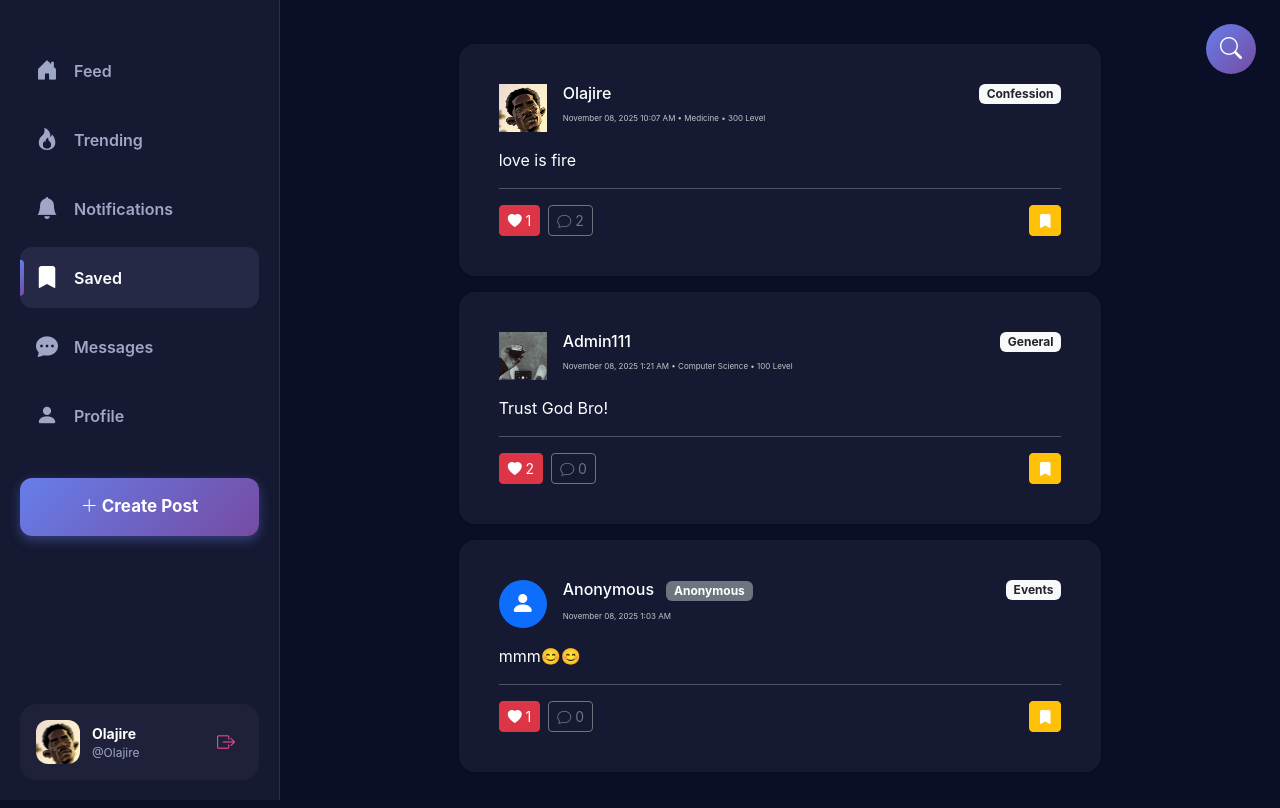
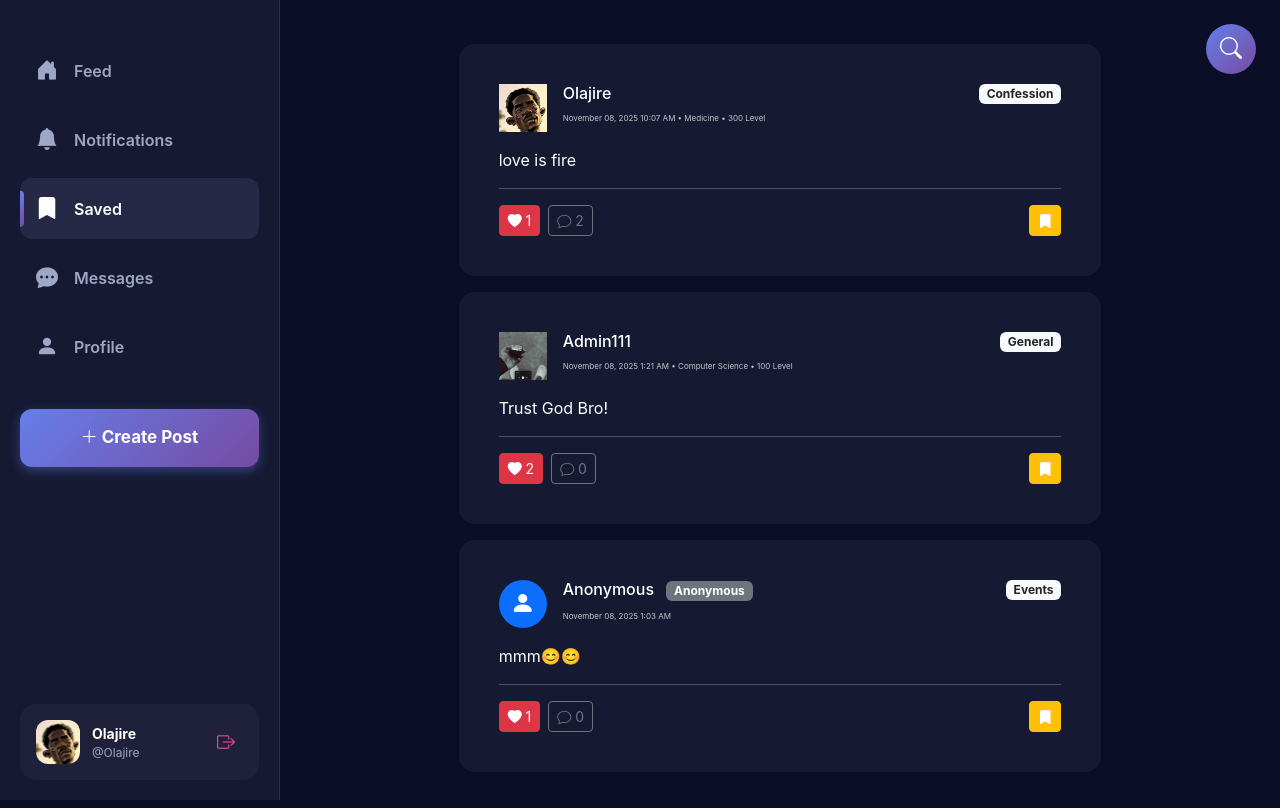
Before and after one commit to olajireyy/feed, a Django app: page /bookmarks/ in a window 1280 px wide. Run offline with Django 5.2, Linux system fonts and the light colour scheme; a user stored in the database is signed in; data comes from the database, SQL or seed files in the repository.

Commit message:
before more

```diff
--- a/templates/general_base.html
+++ b/templates/general_base.html
@@ -613,15 +613,7 @@
               <i class="bi bi-house-door-fill"></i> Feed
             </a>
           </li>
-          <li class="nav-item">
-            <a
-              href="{% url 'trending' %}"
-              class="nav-link {% if request.path == '/trending/' %}active{% endif %}"
-            >
-              <i class="bi bi-fire"></i>
-              <span>Trending</span>
-            </a>
-          </li>
+
           <li class="nav-item">
             <a
               href="{% url 'notifications' %}"
@@ -784,12 +776,6 @@
         <i class="bi bi-house-door-fill"></i>
       </a>
       <a
-        href="{% url 'trending' %}"
-        class="mobile-nav-item {% if request.path == '/trending/' %}active{% endif %}"
-      >
-        <i class="bi bi-fire"></i>
-      </a>
-      <a
         href="{% url 'notifications' %}"
         class="mobile-nav-item {% if request.path == '/notifications/' %}active{% endif %}"
       >
```
